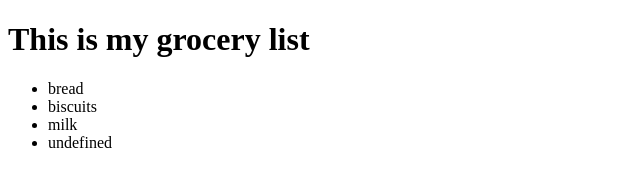
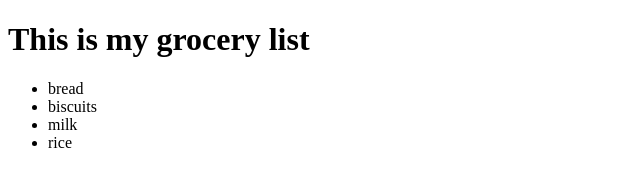
Before and after one commit to SirAppleshake/act-1-or-array, a plain HTML site: page index.html in a window 1280 px wide. Shown: the full height of the page, 0-640 px from the left. Drawn offline with Linux system fonts and the light colour scheme.

Commit message:
initial commit

```diff
--- a/index.html
+++ b/index.html
@@ -13,8 +13,8 @@
 
     <script>
 
-        var groceryList= ["bread" , "biscuits" , "milk" , "rice"];
-        document.getElementById("myList").innerHTML = "<li>" + groceryList[0] + "</li>" + "<li>" + groceryList[1] + "</li>" + "<li>" + groceryList[2] + "</;li>" + "<li>" + groceryList[13] + "</li><br>" ;
+        var groceryList= ["bread" , "biscuits" , "milk" , "rice" ];
+        document.getElementById("myList").innerHTML = "<li>" + groceryList[0] + "</li>" + "<li>" + groceryList[1] + "</li>" + "<li>" + groceryList[2] + "</;li>" + "<li>" + groceryList[3] + "</li><br>" ;
     </script>
 </body>
 </html>
```
